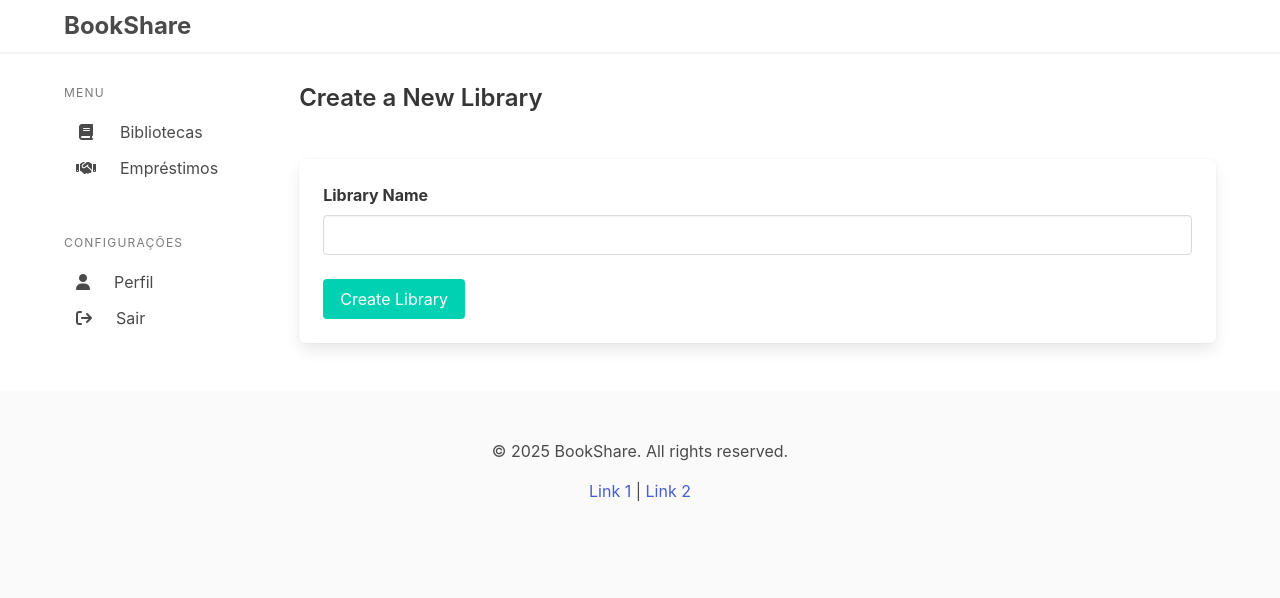
After one commit to ern4m/bookshare, a Flask app: page /library/create in a window 1280 px wide. The commit adds this page. Shown: the top 598 px of the page. Run offline with Flask 3, Linux system fonts and the light colour scheme; some libraries are stand-ins or nearby versions.

Commit message:
feat: Adicionando formulários para update e create de bibliotecas e definindo rotas

```diff
--- a/app/library.py
+++ b/app/library.py
@@ -1,8 +1,15 @@
-from flask import Blueprint, render_template, redirect, url_for, flash
+from flask import Blueprint, render_template, redirect, url_for, flash, request
 from flask_login import login_required, current_user
-from .models import db, User, Lending, Book
+from .models import db, User, Lending, Book, Library
 
 library = Blueprint('library', __name__)
+
+mock_library = {
+    "id": 1,
+    "name": "Central City Library",
+    "user_id": 101
+}
+
 
 @library.route('/<int:lib_id>')
 @login_required
@@ -12,3 +19,39 @@ def main(lib_id):
     return render_template('dashboard/library.html',
                             username=user.username,
                             library_name="Nome da Biblioteca")
+
+@library.route('<int:library_id>', methods=['GET'])
+def get(library_id):
+    library = Library.query.get_or_404(library_id)
+    return render_template('dashboard/library_form.html', library=mock_library)
+
+@library.route('create', methods=['GET', 'POST'])
+def create():
+    if request.method == 'POST':
+        name = request.form['name']
+
+        if not name:
+            flash('All fields are required!', 'danger')
+            return redirect(url_for('library.create_library'))
+
+        new_library = Library(name=name, user_id=0)
+        db.session.add(new_library)
+        db.session.commit()
+        flash('Library created successfully!', 'success')
+        return redirect(url_for('library.get', library_id=new_library.id))
+
+    return render_template('dashboard/library_form.html')
+
+@library.route('<int:library_id>/update', methods=['GET', 'POST'])
+def update(library_id):
+    library = Library.query.get_or_404(library_id)
+
+    if request.method == 'POST':
+        library.name = request.form['name']
+        library.user_id = request.form['user_id']
+
+        db.session.commit()
+        flash('Library updated successfully!', 'success')
+        return redirect(url_for('library.get', library_id=library.id))
+
+    return render_template('dashboard/library_form.html', library=mock_library)
--- a/app/templates/dashboard/libraries.html
+++ b/app/templates/dashboard/libraries.html
@@ -12,7 +12,7 @@
             <div class="column is-2">
                 <!-- Botão de Adicionar Nova Biblioteca -->
         <div class="has-text-right ">
-            <a href="#" class="button is-primary is-rounded is-small">
+            <a href="{{ url_for('library.create') }}" class="button is-primary is-rounded is-small">
                 <span class="icon">
                     <i class="fas fa-plus"></i>
                 </span>
--- a/app/templates/dashboard/library.html
+++ b/app/templates/dashboard/library.html
@@ -18,7 +18,7 @@
             </p>
             </div>
             <div class="column is-2">
-                <a href="#" class="button is-primary is-rounded ">
+                <a href="{{ url_for('book.create') }}" class="button is-primary is-rounded ">
                 <span class="icon">
                     <i class="fas fa-plus"></i>
                 </span>
--- /dev/null
+++ b/app/templates/dashboard/library_form.html
@@ -0,0 +1,39 @@
+{% extends "base.html" %}
+
+{% block title %}
+  {% if library %}Edit Library - {{ library.name }}{% else %}Create Library{% endif %}
+{% endblock %}
+
+{% block content %}
+<div class="container">
+  <h2 class="title is-4 mb-6">
+    {% if library %}Edit Library: {{ library.name }}{% else %}Create a New Library{% endif %}
+  </h2>
+
+  <div class="box p-5">
+    <form method="POST" action="{% if library %}{{ url_for('library.update', library_id=library.id) }}{% else %}{{ url_for('library.create') }}{% endif %}">
+      <!-- Library Name Field -->
+      <div class="field">
+        <label class="label">Library Name</label>
+        <div class="control">
+          <input class="input" type="text" name="name" value="{{ library.name if library else '' }}" required>
+        </div>
+      </div>
+
+      <!-- Form Actions -->
+      <div class="field is-grouped mt-5">
+        <div class="control">
+          <button type="submit" class="button is-primary">
+            {% if library %}Save Changes{% else %}Create Library{% endif %}
+          </button>
+        </div>
+        {% if library %}
+        <div class="control">
+          <a href="{{ url_for('library.get', library_id=library.id) }}" class="button is-light">Cancel</a>
+        </div>
+        {% endif %}
+      </div>
+    </form>
+  </div>
+</div>
+{% endblock %}
```
